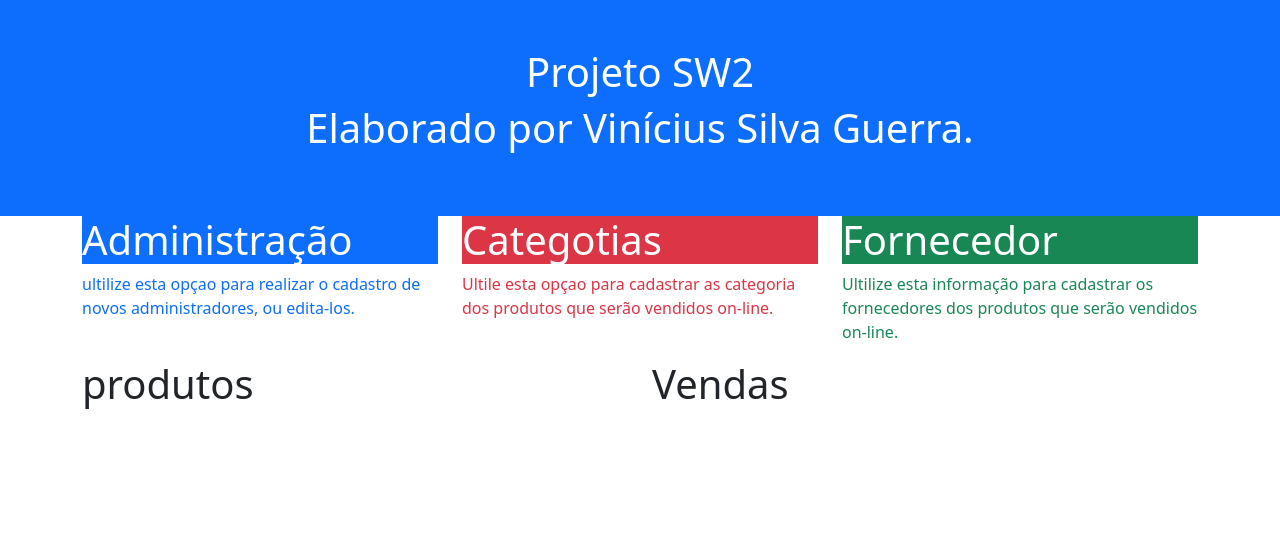
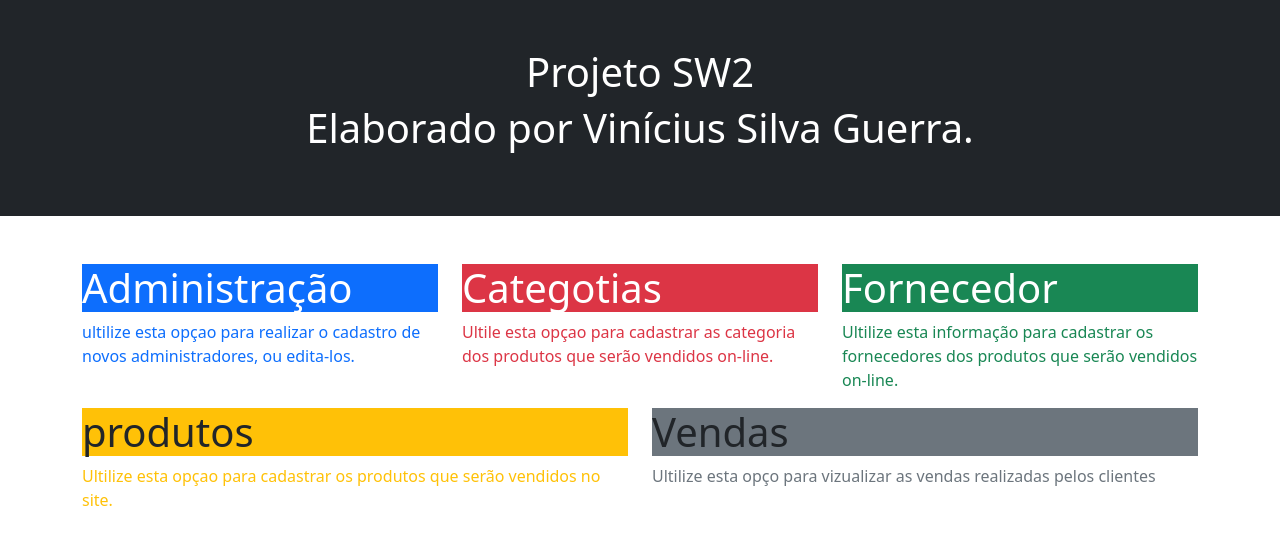
Before and after one commit to vinisgrr/ProjetoSW2, a PHP site: page / in a window 1280 px wide. Shown: the top 545 px of the page. Run offline with PHP 8.4, Linux system fonts and the light colour scheme.

Commit message:
Update index.php
25/02

```diff
--- a/index.php
+++ b/index.php
@@ -11,7 +11,7 @@
 </head>
 <body>
 
- <div class="container-fluid bg-primary text-white text-center p-5">
+ <div class="container-fluid bg-dark text-white text-center p-5">
     <h1> Projeto SW2 <h1>
 
     <p>
@@ -19,7 +19,7 @@
     </p>
  </div>
 
-<div class="container">
+<div class="container mt-5">
 
 <div class="row">
 
@@ -51,11 +51,19 @@
         <div class= "row">
 
             <div class="col-sm-6">
-                <h1>produtos</h1>
+                <h1 class="bg-warning">produtos</h1>
+                <p class="text-warning">
+                    Ultilize esta opçao para cadastrar os produtos
+                    que serão vendidos no site.
+                </p>
             </div>
 
             <div class="col-sm-6">
-                <h1>Vendas</h1>
+                <h1 class="bg-secondary">Vendas</h1>
+                <p class="text-secondary">
+                    Ultilize esta opço para vizualizar as vendas
+                    realizadas pelos clientes
+                </p>
             </div>
 
     </div>
```
